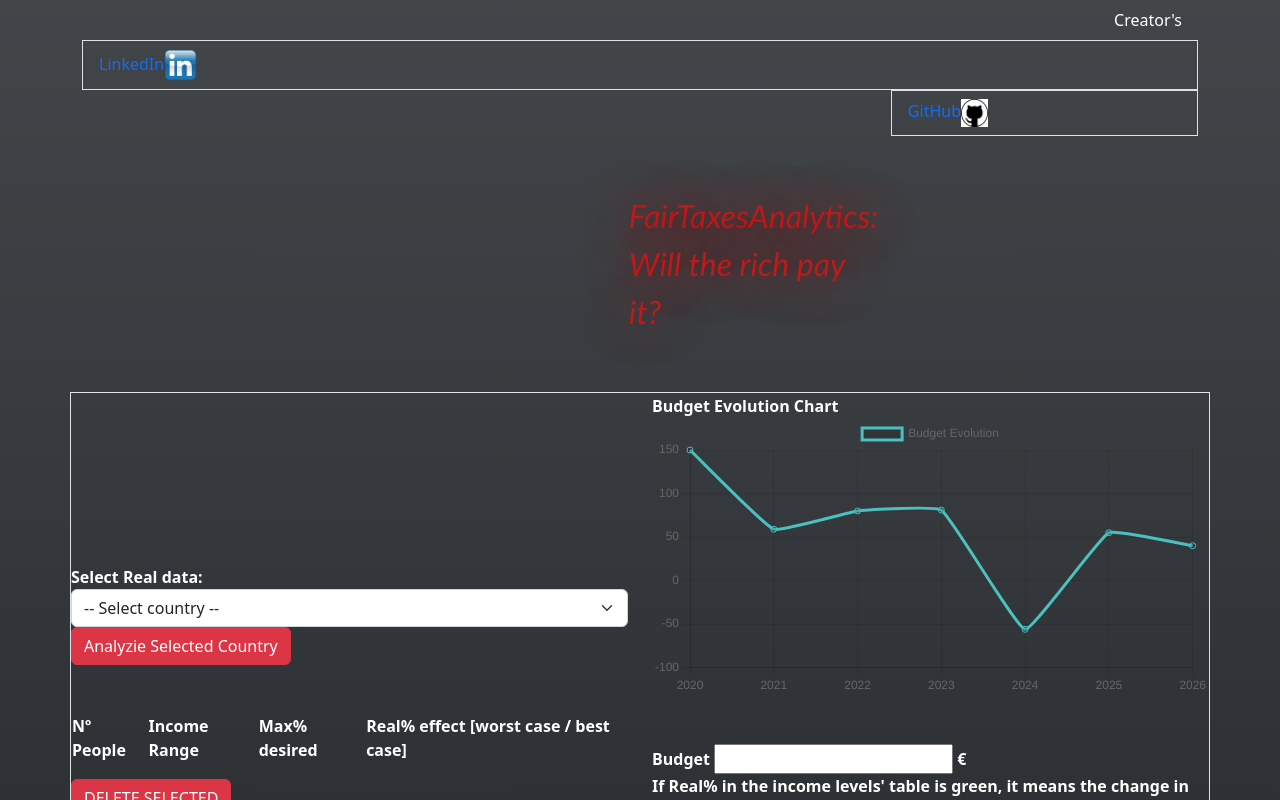
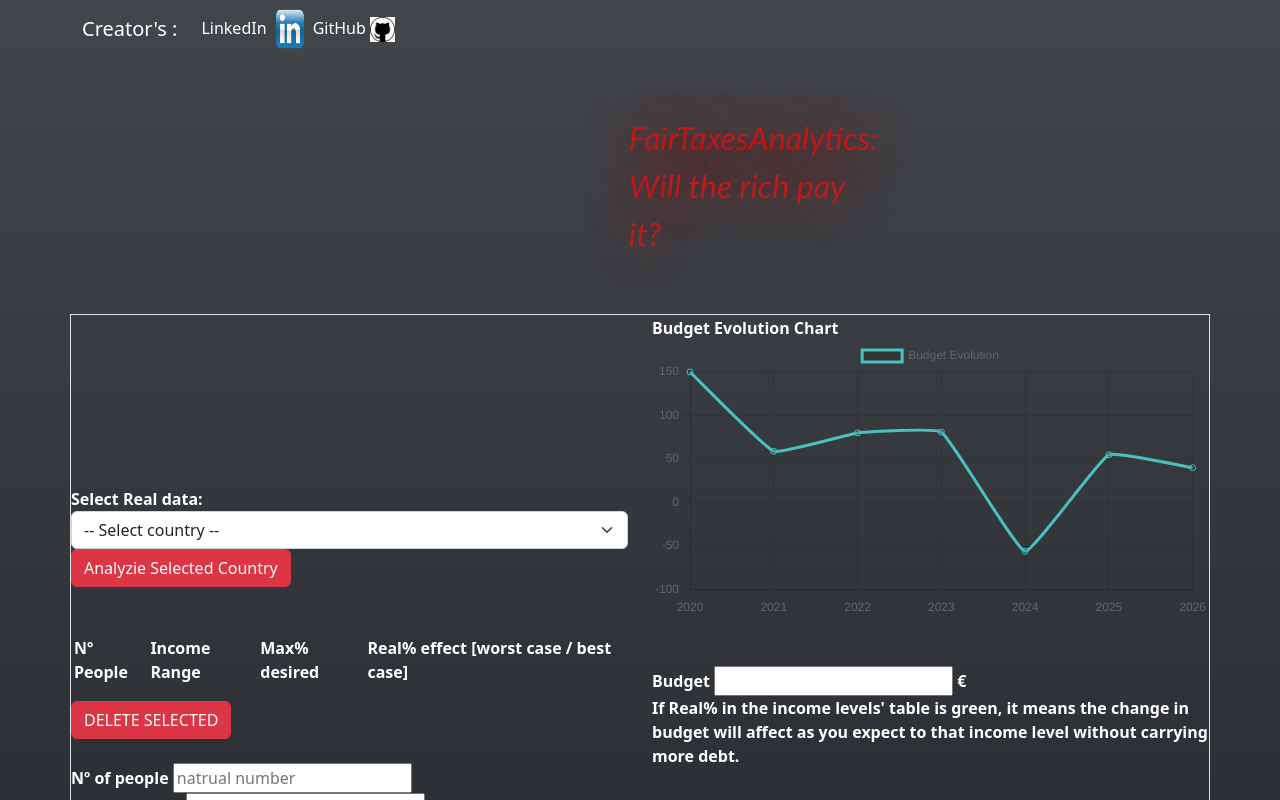
Before and after one commit to CarlosAlegreUr/FairTaxesAnalytics-WebDevReactJs, a React (Create React App) app: page / in a window 1280 px wide. Shown: the top 800 px of the page. Built offline with nearby package versions, Linux system fonts and the light colour scheme.

Commit message:
Nav social media bar more beautiful

```diff
--- a/package.json
+++ b/package.json
@@ -1,5 +1,5 @@
 {
-  "name": "debt-analysis",
+  "name": "fair-taxes-analytics",
   "version": "0.1.0",
   "private": true,
   "dependencies": {
--- a/src/components/SocialMediaNav.js
+++ b/src/components/SocialMediaNav.js
@@ -1,34 +1,38 @@
 export default function SocialMediaNav() {
     return (
-        <nav
-            className="nav justify-content-end align-items-center"
-            id="social-nav-var"
-        >
-            <a className="nav-link text-white"> Creator's </a>
-
+        <nav className="navbar navbar-expand-lg navbar-light">
+            <a className="navbar-brand text-white" href="#">
+                Creator's :
+            </a>
+            <div className="collapse navbar-collapse">
+                <div className="navbar-nav">
                     <a
-                className="nav-link border"
+                        className="nav-item nav-link active text-white"
                         href="https://es.linkedin.com/in/carlos-alegre-urquiz%C3%BA-0b19701b3"
                     >
-                LinkedIn
+                        {" "}
+                        LinkedIn{" "}
+                    </a>
                     <img
                         width="3%"
                         src="images/linked-in.webp"
                         alt="linked-in logo"
-                />{" "}
-            </a>
-
+                    />
                     <a
-                className="nav-link border"
+                        className="nav-item nav-link active text-white"
                         href="https://github.com/CarlosAlegreUr"
                     >
-                GitHub
+                        {" "}
+                        GitHub{" "}
                         <img
-                    width="10%"
+                            classNameName="nav-item"
+                            width="9%"
                             src="images/git-hub.webp"
                             alt="git-hub logo"
-                />{" "}
+                        />
                     </a>
+                </div>
+            </div>
         </nav>
     )
 }
--- a/src/components/TaxationLevelsTable.js
+++ b/src/components/TaxationLevelsTable.js
@@ -35,6 +35,7 @@ export default function TaxationLevelsTable(props) {
             const realPercentage = calculateRealPercentage(newTaxationLevelData)
             const newRow = (
                 <tr key={props.rows.length + 1}>
+                    <td> <input type="checkbox"></input> </td>
                     <td> {newRowData.nOfPeople} </td>
                     <td>
                         {" "}
@@ -63,6 +64,7 @@ export default function TaxationLevelsTable(props) {
         <div>
             <table className="table text-white" id="taxation-levels-table">
                 <thead>
+                    <th> </th>
                     <th> Nº People </th>
                     <th> Income Range</th>
                     <th> Max% desired </th>
```
Also changed, not shown: 2 other files (tests, documents, lock files or other folders). Lines whose indentation alone changed are shown as unchanged.
